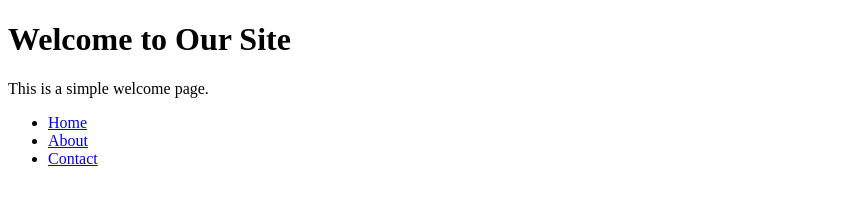
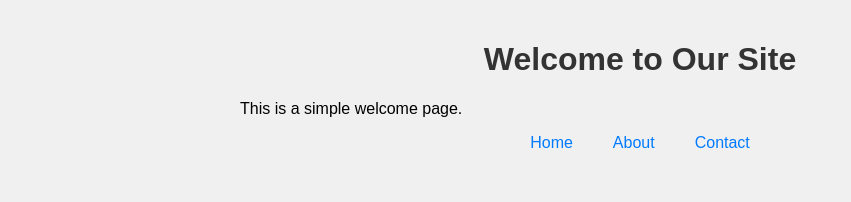
Before and after one commit to alinmco/new-society-test, a plain HTML site: page index.html in a window 1280 px wide. Shown: the whole page, without its empty margins (0-851 px from the left). Drawn offline with Linux system fonts and the light colour scheme.

Commit message:
Add CSS styling

```diff
--- a/index.html
+++ b/index.html
@@ -4,6 +4,36 @@
     <meta charset="UTF-8">
     <meta name="viewport" content="width=device-width, initial-scale=1.0">
     <title>Welcome Page</title>
+    <style>
+        body {
+            font-family: Arial, sans-serif;
+            max-width: 800px;
+            margin: 0 auto;
+            padding: 20px;
+            background-color: #f0f0f0;
+        }
+        h1 {
+            color: #333;
+            text-align: center;
+        }
+        nav ul {
+            list-style: none;
+            padding: 0;
+            display: flex;
+            justify-content: center;
+            gap: 20px;
+        }
+        nav a {
+            text-decoration: none;
+            color: #007bff;
+            padding: 5px 10px;
+            border-radius: 4px;
+        }
+        nav a:hover {
+            background-color: #007bff;
+            color: white;
+        }
+    </style>
 </head>
 <body>
     <h1>Welcome to Our Site</h1>
```
